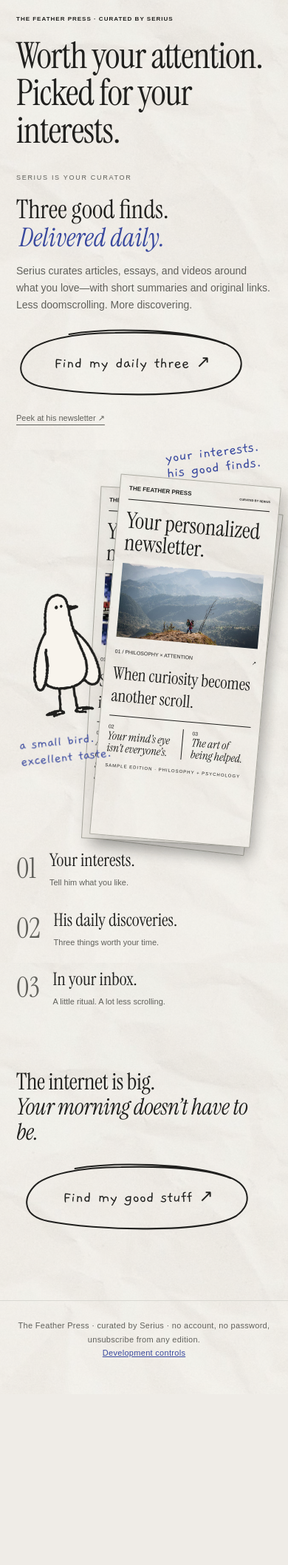
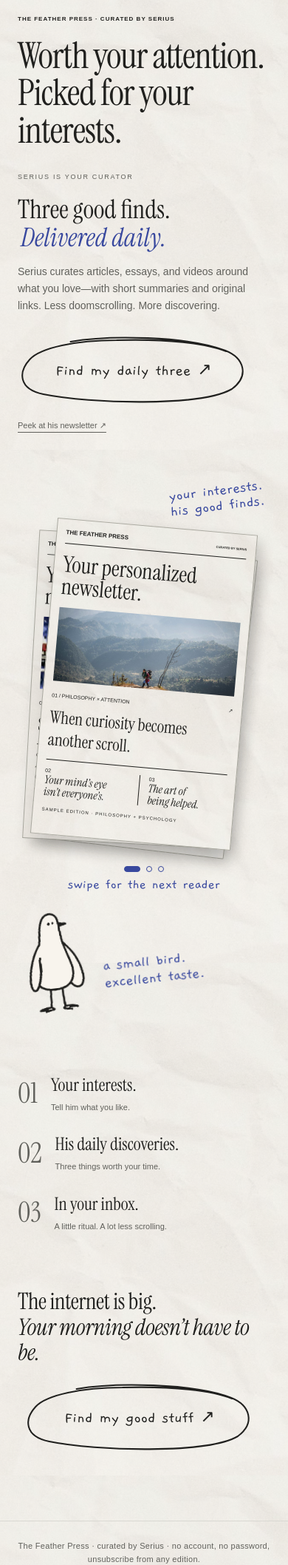
Before and after one commit to totomomo2727/serius, a FastAPI app: page / in a window 390 px wide. Shown: the part 85-2201 px from the top of the page at 74% size. Before the commit the page ends 1920 px from the top, so only its background shows below. Run offline with FastAPI, Linux system fonts and the light colour scheme.

Commit message:
Give the mobile landing a clear vertical order and a swipeable deck
Co-Authored-By: Devin AI <158243242+devin-ai-integration[bot]@users.noreply.github.com>

```diff
--- a/app/static/press/press.js
+++ b/app/static/press/press.js
@@ -467,10 +467,6 @@
         cancel();
         close();
       });
-      tail.addEventListener('pointerdown', function () {
-        cancel();
-        close();
-      });
     }
 
     if (modal.hasAttribute('data-open-now')) {
@@ -484,13 +480,19 @@
     var scrollable = function () {
       return document.documentElement.scrollHeight - window.innerHeight > 120;
     };
-    if (end && 'IntersectionObserver' in window) {
-      var watch = new IntersectionObserver(function (entries) {
-        if (!entries.some(function (entry) { return entry.isIntersecting; })) return;
-        watch.disconnect();
-        ask();
-      }, { rootMargin: '0px 0px -10% 0px' });
-      watch.observe(end);
+    /* Passing the marker counts too: a flick can skip a one-pixel target. */
+    var reached = function () {
+      return end.getBoundingClientRect().top < window.innerHeight * 0.9;
+    };
+    var onScroll = function () {
+      if (asked) {
+        window.removeEventListener('scroll', onScroll);
+        return;
+      }
+      if (reached()) ask();
+    };
+    if (end) {
+      window.addEventListener('scroll', onScroll, { passive: true });
       if (!scrollable()) timer = window.setTimeout(ask, 6000);
     } else {
       timer = window.setTimeout(ask, 6000);
@@ -523,9 +525,14 @@
     if (cards.length < 2) return;
 
     var order = cards.slice();
+    var dots = [].slice.call(document.querySelectorAll('.deck-dots > i'));
     var paint = function () {
       order.forEach(function (card, index) {
         card.dataset.pos = String(index);
+      });
+      var front = cards.indexOf(order[0]);
+      dots.forEach(function (dot, index) {
+        dot.classList.toggle('is-current', index === front);
       });
     };
     var bring = function (card) {
@@ -546,8 +553,59 @@
       audio.play('paper');
     };
 
+    var back = function () {
+      order.unshift(order.pop());
+      paint();
+      audio.play('paper');
+    };
+
+    /* A sideways swipe deals the next sheet (or the previous one) off the top;
+       the front sheet follows the finger until it is let go. */
+    var swipe = null;
+    var swiped = false;
+    stack.addEventListener('pointerdown', function (event) {
+      if (event.pointerType === 'mouse') return;
+      swipe = { id: event.pointerId, x: event.clientX, y: event.clientY, dx: 0, sideways: null };
+    });
+    stack.addEventListener('pointermove', function (event) {
+      if (!swipe || event.pointerId !== swipe.id) return;
+      var dx = event.clientX - swipe.x;
+      var dy = event.clientY - swipe.y;
+      if (swipe.sideways === null && (Math.abs(dx) > 8 || Math.abs(dy) > 8)) {
+        swipe.sideways = Math.abs(dx) > Math.abs(dy);
+      }
+      if (!swipe.sideways) return;
+      swipe.dx = dx;
+      var front = order[0];
+      front.classList.add('is-dragging');
+      front.style.setProperty('--drag-x', dx + 'px');
+      front.style.setProperty('--drag-r', dx / 30 + 'deg');
+    });
+    var release = function (event) {
+      if (!swipe || event.pointerId !== swipe.id) return;
+      var front = order[0];
+      front.classList.remove('is-dragging');
+      front.style.removeProperty('--drag-x');
+      front.style.removeProperty('--drag-r');
+      if (swipe.sideways && Math.abs(swipe.dx) > 48) {
+        swiped = true;
+        window.setTimeout(function () {
+          swiped = false;
+        }, 400);
+        if (swipe.dx < 0) bring(front);
+        else back();
+      }
+      swipe = null;
+    };
+    stack.addEventListener('pointerup', release);
+    stack.addEventListener('pointercancel', release);
+
     cards.forEach(function (card) {
       card.addEventListener('click', function () {
+        if (swiped) {
+          swiped = false;
+          return;
+        }
         bring(card);
       });
     });
--- a/app/static/press/product.css
+++ b/app/static/press/product.css
@@ -314,6 +314,7 @@
   position: relative;
   width: min(420px, 100%);
   max-height: calc(100vh - 48px);
+  max-height: calc(100dvh - 48px);
   overflow: auto;
   background: #f7f6f2 url('/static/press/paper-photo.jpg') center/cover;
   border: 1px solid #cfcec7;
@@ -343,10 +344,10 @@
 .modal-lede { font: 14px/1.6 Arial, Helvetica, sans-serif; color: #60605b; margin: 0; }
 .modal-paper .email-field { margin-top: 18px; max-width: 100%; }
 .modal-paper .email-field label { font-size: 13px; margin-bottom: 4px; }
-.modal-paper .email-field input { font-size: 16px; padding: 10px 0; }
+.modal-paper .email-field input { font-size: 16px; padding: 12px 20px; min-height: 48px; }
 .modal-paper .hint, .modal-paper .fine { display: none; }
 .modal-paper .consent-note { font-size: 10px; margin-top: 10px; }
-.modal-paper .button { margin-top: 14px; width: 100%; min-height: 72px; font-size: 17px; }
+.modal-paper .button { margin-top: 14px; width: 100%; min-height: 72px; font-size: 17px; padding-inline: 24px; white-space: nowrap; }
 .modal-paper .quiet { margin: 8px auto 0; padding: 10px 0; }
 body.has-modal { overflow: hidden; }
 
--- a/app/static/press/style.css
+++ b/app/static/press/style.css
@@ -85,3 +85,31 @@ html{background:#f7f6f2}body{background:linear-gradient(#f7f6f2a8,#f7f6f2a8),url
 @media(max-width:700px){.hero-bird.hero-wave{width:138px;left:-2px}.hero-art .hero-bird.hero-wave{bottom:92px}}
 @media(prefers-reduced-motion:reduce){.js .hero-bird.hero-wave[data-reveal].is-in{animation:none;background-position:40% 0}}
 .motion-reduced .hero-bird.hero-wave[data-reveal].is-in{animation:none;background-position:40% 0}
+
+/* The deck follows a swiping finger; a cue under it shows which of the three is up. */
+.paper-stack{touch-action:pan-y}
+.sample-card[data-pos='0'].is-dragging{transition:none;transform:translateX(var(--drag-x,0)) rotate(var(--drag-r,0deg))}
+.deck-cue{display:none}
+
+/* Phones: one column on an 8px rhythm. The deck sits in the flow at full width,
+   the cue under it, and Serius signs off beneath with his note beside him. */
+@media(max-width:700px){
+.home{padding-inline:24px}
+.hero-content{display:block;min-height:0}
+.hero-copy{padding:24px 0 0}
+.hero-copy h2{margin:16px 0}
+.hero-copy>p{margin-bottom:24px}
+.hero-art,.hero-art.hero-art{display:grid;grid-template-columns:auto 1fr;align-items:center;column-gap:8px;min-height:0;margin:56px 0 0;padding:0}
+.hero-art .sticker{position:static;grid-column:1/-1;justify-self:end;margin:0 8px 16px 0;transform:rotate(-5deg)}
+.hero-art .paper-tilt{position:relative;grid-column:1/-1;justify-self:center;top:auto;right:auto;width:min(272px,78vw);transform:rotate(2deg)}
+.deck-cue{display:flex;grid-column:1/-1;flex-direction:column;align-items:center;gap:8px;margin-top:32px;color:#38489e}
+.deck-dots{display:flex;gap:8px}
+.deck-dots>i{width:8px;height:8px;border-radius:50%;border:1px solid #38489e;transition:background 240ms ease,width 240ms ease}
+.deck-dots>i.is-current{width:22px;border-radius:4px;background:#38489e}
+.deck-hint{font:19px/1 Gaegu,cursive}
+.hero-art .hero-bird.hero-wave{position:relative;left:auto;bottom:auto;width:112px;margin:32px 0 0 -4px}
+.hero-art .bird-note{position:static;margin-top:32px;font-size:21px;line-height:1.1}
+.process{margin-top:64px;padding:0;gap:32px}
+.closing{padding-top:64px}
+}
+@media(max-width:700px) and (prefers-reduced-motion:reduce){.deck-dots>i{transition:none}}
--- a/app/templates/landing.html
+++ b/app/templates/landing.html
@@ -24,8 +24,7 @@
         <div class="paper-stack" data-sample-stack>
           {% for edition in samples %}
           {% set stories = edition.stories %}
-          <button type="button" class="sample-card" data-sample="{{ edition.slug }}"
-                  data-pos="{{ loop.index0 }}">
+          <button type="button" class="sample-card" data-sample="{{ edition.slug }}" data-pos="{{ loop.index0 }}">
             <span class="offscreen">Bring this sample edition to the front.</span>
             <span class="mini-paper">
               <span class="mini-top">THE FEATHER PRESS <span>CURATED BY SERIUS</span></span>
@@ -43,6 +42,10 @@
           {% endfor %}
         </div>
       </div>
+      <div class="deck-cue" aria-hidden="true">
+        <span class="deck-dots">{% for edition in samples %}<i></i>{% endfor %}</span>
+        <span class="deck-hint">swipe for the next reader</span>
+      </div>
       <span class="hero-bird hero-wave" role="img" data-reveal="bird"
             aria-label="Serius, your seagull curator, waving hello"></span>
       <span class="bird-note" data-reveal="note">a small bird.<br>excellent taste.</span>
```
Also changed, not shown: tests/test_web.py (+1 -0 lines).
